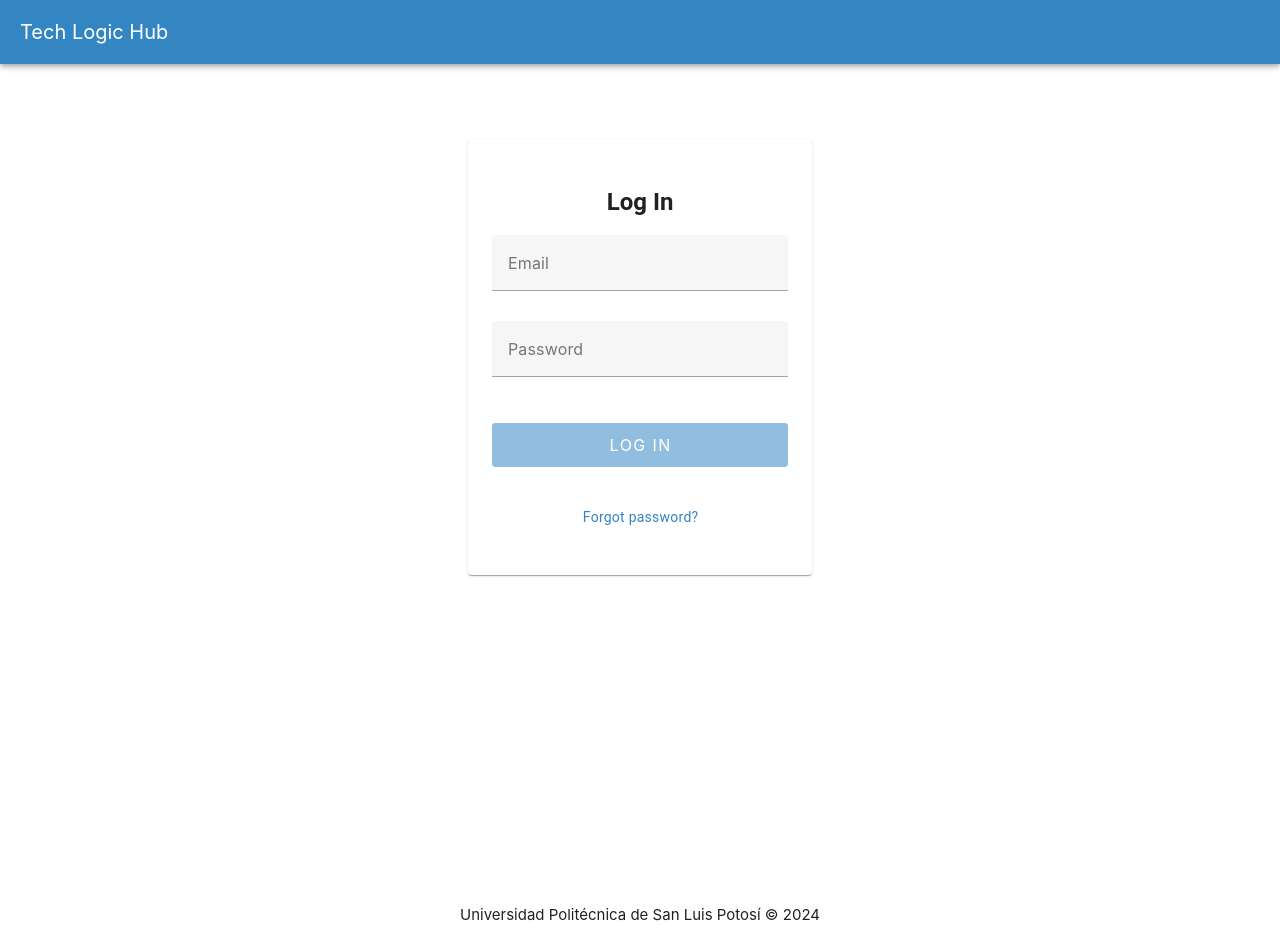
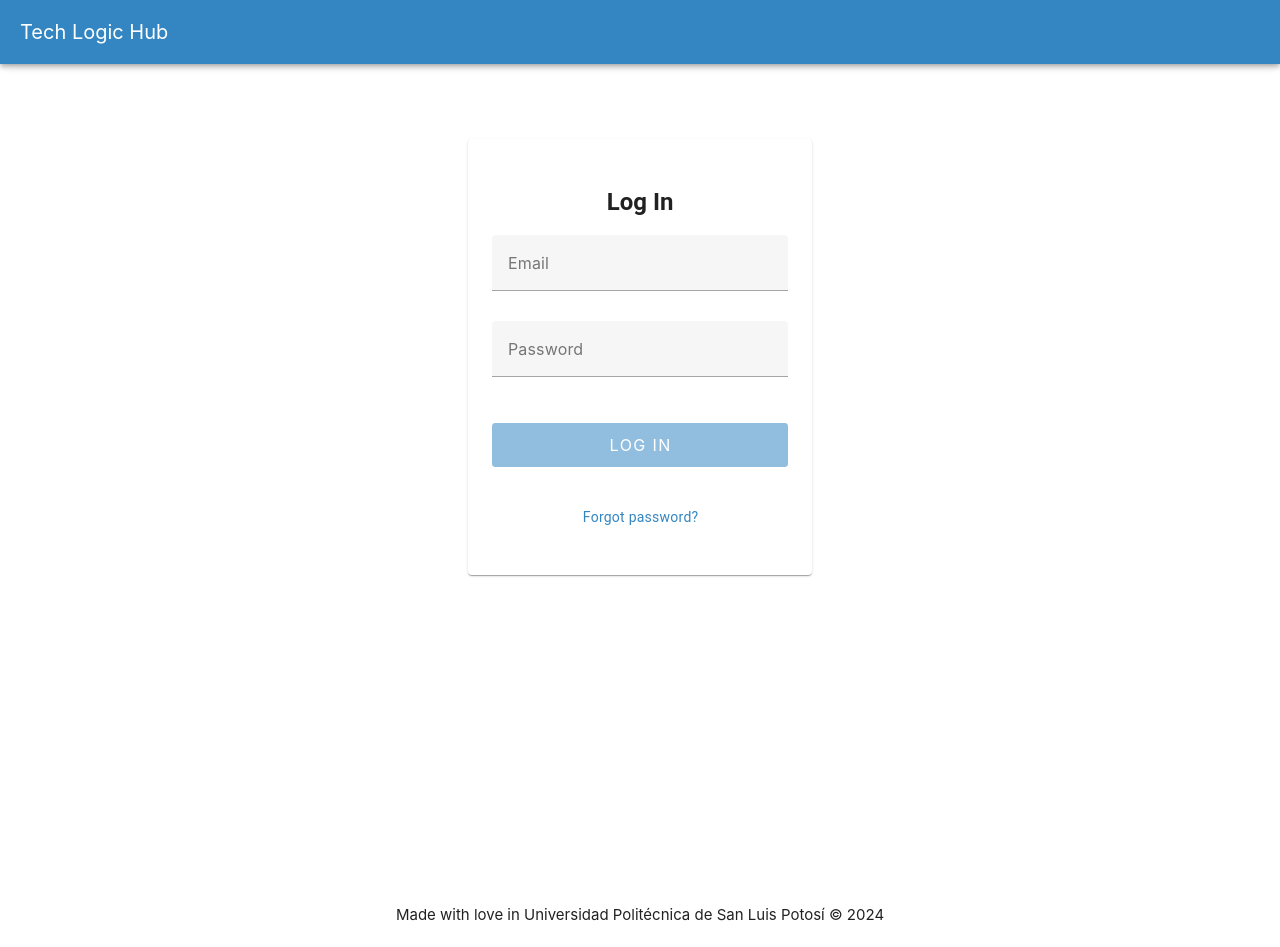
Before and after one commit to MiauRos/TechLogicHub, a Vue app: page / in a window 1280 px wide. Built offline with nearby package versions, Linux system fonts and the light colour scheme.

Commit message:
chore: change footer text

```diff
--- a/src/components/layout/CustomFooter.vue
+++ b/src/components/layout/CustomFooter.vue
@@ -1,7 +1,7 @@
 <template>
   <v-footer>
     <v-col class="text-center">
-      <span>Universidad Politécnica de San Luis Potosí &copy; 2024</span>
+      <span>Made with love in Universidad Politécnica de San Luis Potosí &copy; 2024</span>
     </v-col>
   </v-footer>
 </template>
```
